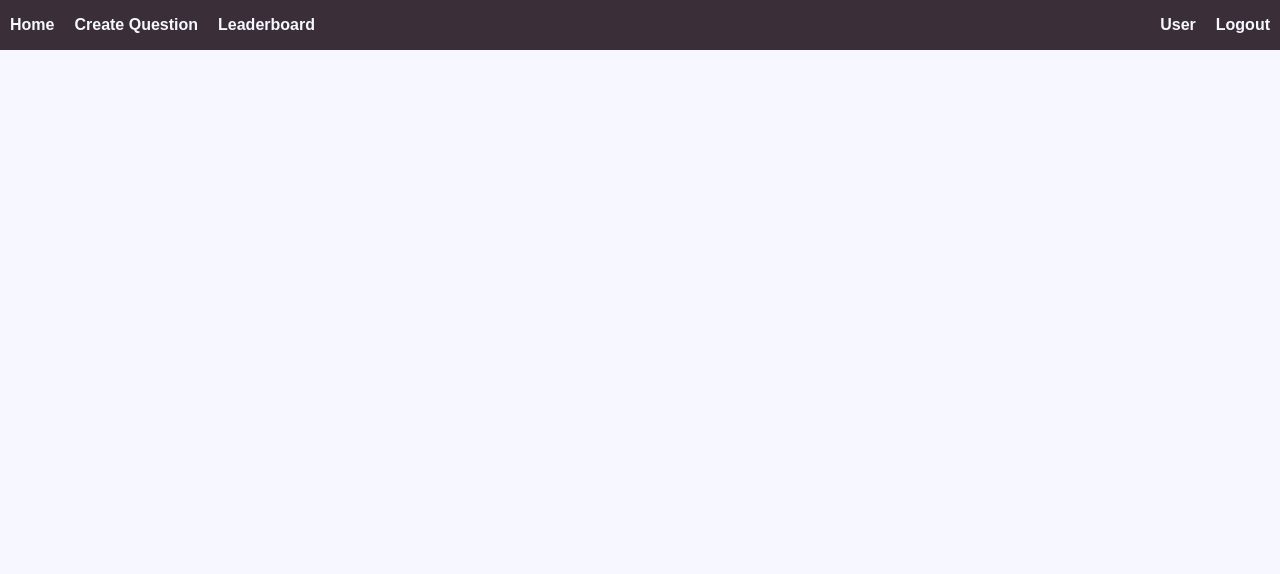
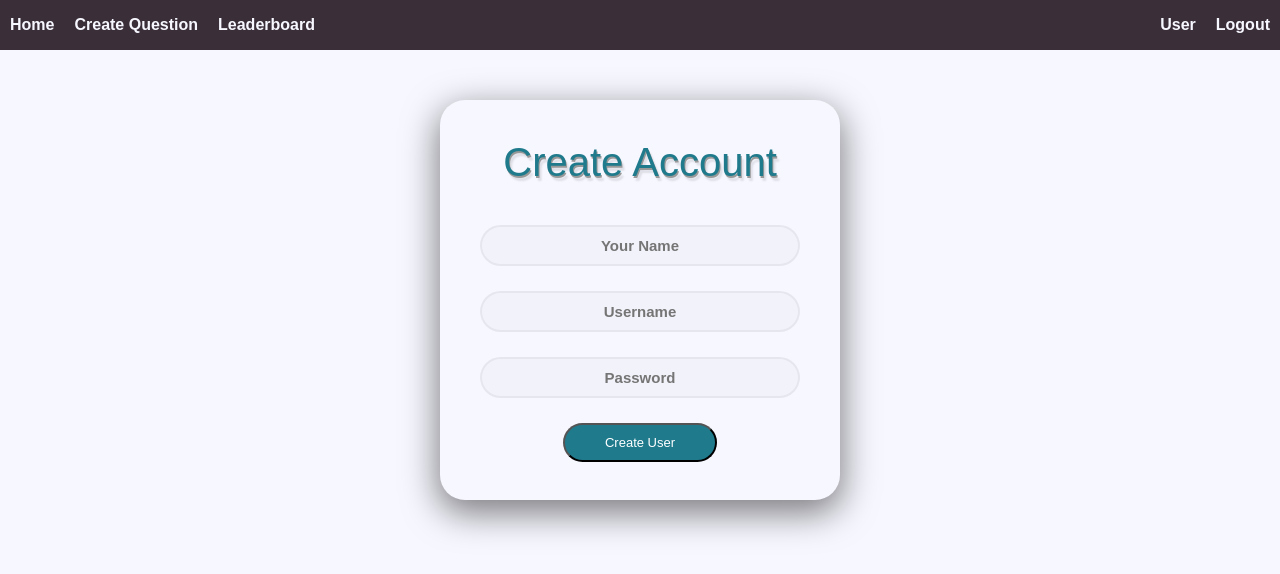
Before and after one commit to wesley-strange/reactnd-would-you-rather, a React (Create React App) app: page /createuser in a window 1280 px wide. Shown: the top 574 px of the page. Built offline with nearby package versions, Linux system fonts and the light colour scheme.

Commit message:
Started Implementing Routing

```diff
--- a/src/components/App.js
+++ b/src/components/App.js
@@ -1,13 +1,17 @@
-import React, { Component } from 'react';
+import React, { Component, Fragment } from 'react'
+import { BrowserRouter as Router, Route, Switch } from 'react-router-dom'
+import LoadingBar from 'react-redux-loading'
 import { connect } from 'react-redux'
 import { handleInitialData } from '../actions/shared'
 import '../styles/App.css';
 import Login from './Login'
 import CreateUser from './CreateUser'
 import QuestionList from './QuestionList'
+import QuestionResults from './QuestionResults'
 import CreateQuestion from './CreateQuestion'
 import Leaderboard from './Leaderboard'
 import Nav from './Nav'
+import { PrivateRoute } from './PrivateRoute'
 
 class App extends Component {
   componentDidMount() {
@@ -16,18 +20,28 @@ class App extends Component {
 
   render() {
     return (
-      <div className="App">
-        {this.props.loading === true
-          ? null
-          : <Nav />}
-      </div>
-    );
+      <Router>
+        <div className='container'>
+          <Nav />
+          {this.props.unauth === true
+            ? null
+            : <div>
+                <Route path='/login' exact component={Login} />
+                <Route path='/createuser' exact component={CreateUser} />
+                <PrivateRoute path='/questionlist' exact component={QuestionList} />
+                <PrivateRoute path='/question/:id' exact component={QuestionResults} />
+                <PrivateRoute path='/leaderboard' exact component={Leaderboard} />
+                <PrivateRoute path='/createquestion' exact component={CreateQuestion} />
+              </div>}
+        </div>
+      </Router>
+    )
   }
 }
 
 function mapStateToProps ({authedUser}) {
   return {
-    loading: authedUser === null
+    unauth: authedUser === null
   }
 }
 
--- a/src/components/CreateQuestion.js
+++ b/src/components/CreateQuestion.js
@@ -1,4 +1,5 @@
 import React, { Component } from 'react'
+import { Redirect } from 'react-router-dom'
 import { connect } from 'react-redux'
 import '../styles/CreateQuestion.css'
 import { handleCreateQuestion } from '../actions/shared'
@@ -35,9 +36,11 @@ class CreateQuestion extends Component {
   }
 
   render() {
-    const { optionOne, optionTwo } = this.state
+    const { optionOne, optionTwo, toHome } = this.state
 
-    // redirect to homepage after submitting a questino
+    if (toHome === true) {
+      return <Redirect to='/' />
+    }
 
     return (
       <form className='new-question' onSubmit={this.handleSubmit}>
--- a/src/components/CreateUser.js
+++ b/src/components/CreateUser.js
@@ -1,4 +1,5 @@
 import React, { Component } from 'react'
+import { Redirect } from 'react-router-dom'
 import { connect } from 'react-redux'
 import '../styles/CreateUser.css';
 import { handleCreateUser } from '../actions/users'
@@ -37,9 +38,11 @@ class CreateUser extends Component {
   }
 
   render() {
-    const { username, password, name } = this.state
+    const { username, password, name, toLogin } = this.state
 
-    // redirect to login page after user is created
+    if (toLogin === true) {
+      return <Redirect to='/login' />
+    }
 
     return (
       <div className="create-window">
--- a/src/components/Login.js
+++ b/src/components/Login.js
@@ -1,4 +1,6 @@
 import React, { Component } from 'react'
+import { Redirect } from 'react-router-dom'
+import { Link, withRouter } from 'react-router-dom'
 import { connect } from 'react-redux'
 import '../styles/Login.css';
 import { handleLogin } from '../actions/authedUser'
@@ -35,9 +37,11 @@ class Login extends Component {
   }
 
   render() {
-    const { username, password } = this.state
+    const { username, password, toHome } = this.state
 
-    // redirect to homepage after login
+    if (toHome === true) {
+      return <Redirect to='/' />
+    }
 
     return (
       <div className="login-window">
@@ -63,7 +67,7 @@ class Login extends Component {
             onChange={this.handleChange}
           />
           <button className="submit" type='submit' align="center">Log in</button>
-          <p className="create" align="center">New user? No problem! Create an account</p>
+          <Link to='createuser' className="create" align="center">New user? No problem! Create an account</Link>
         </form>
       </div>
     )
--- a/src/components/Nav.js
+++ b/src/components/Nav.js
@@ -1,4 +1,5 @@
 import React, { Component } from 'react'
+import { NavLink } from 'react-router-dom'
 import { connect } from 'react-redux'
 import '../styles/Nav.css';
 
@@ -9,13 +10,19 @@ class Nav extends Component {
       <nav className='nav'>
         <ul className='nav-left'>
           <li>
-            Home
+            <NavLink to='/questionlist' exact activeClassName='active'>
+              Home
+            </NavLink>
           </li>
           <li>
-            Create Question
+            <NavLink to='/createquestion' exact activeClassName='active'>
+              Create Question
+            </NavLink>
           </li>
           <li>
-            Leaderboard
+            <NavLink to='/leaderboard' exact activeClassName='active'>
+              Leaderboard
+            </NavLink>
           </li>
         </ul>
         <ul className='nav-right'>
@@ -23,7 +30,9 @@ class Nav extends Component {
             User
           </li>
           <li>
-            Logout
+            <NavLink to='/login' exact activeClassName='active'>
+              Logout
+            </NavLink>
           </li>
         </ul>
       </nav>
--- /dev/null
+++ b/src/components/PrivateRoute.js
@@ -0,0 +1,21 @@
+import React from "react"
+import {
+  BrowserRouter as Router,
+  Link,
+  Route,
+  Redirect,
+  withRouter
+} from 'react-router-dom'
+
+const fakeAuth = true
+
+export const PrivateRoute = ({ component: Component, ...rest }) => (
+  <Route {...rest} render={(props) => (
+    fakeAuth === true
+      ? <Component {...props} />
+      : <Redirect to={{
+          pathname: '/login',
+          state: { from: props.location }
+        }} />
+  )} />
+)
--- a/src/components/Question.js
+++ b/src/components/Question.js
@@ -1,14 +1,15 @@
 import React, { Component } from 'react'
 import { connect } from 'react-redux'
 import '../styles/Question.css';
+import { Link, withRouter } from 'react-router-dom'
 
 class Question extends Component {
   render() {
     const { question, authorAvatar } = this.props
-    const { author, optionOne, optionTwo } = question
+    const { author, optionOne, optionTwo, id } = question
 
     return (
-      <div className='question'>
+      <Link to={`/question/${id}`} className='question'>
         <div className='question-title'>Would You Rather...</div>
         <div className='question-option option-one'>{optionOne.text}</div>
         <div className='question-option option-two'>{optionTwo.text}</div>
@@ -20,7 +21,7 @@ class Question extends Component {
           />
           <p>Submitted by {author}</p>
         </div>
-      </div>
+      </Link>
     )
   }
 }
--- a/src/components/QuestionList.js
+++ b/src/components/QuestionList.js
@@ -43,13 +43,13 @@ class QuestionList extends Component {
               ? (
                 answeredQuestions.map((question) => (
                   <li key={question.id}>
-                    <QuestionResults id={question.id} />
+                    <Question id={question.id} />
                   </li>
                 ))
               )
               : unansweredQuestions.map((question) => (
                 <li key={question.id}>
-                  <QuestionResults id={question.id} />
+                  <Question id={question.id} />
                 </li>
               ))}
           </ul>
--- a/src/components/QuestionResults.js
+++ b/src/components/QuestionResults.js
@@ -73,7 +73,9 @@ class QuestionResults extends Component {
   }
 }
 
-function mapStateToProps ({authedUser, users, questions}, { id }) {
+function mapStateToProps ({authedUser, users, questions}, props) {
+  const { id } = props.match.params
+
   const question = questions[id]
   const authorAvatar = users[question.author].avatarURL
   const user = 'swaggyprophet'
--- a/src/styles/Nav.css
+++ b/src/styles/Nav.css
@@ -4,6 +4,11 @@
   font-weight: bold;
   background-color: var(--black-coffee);
   color: var(--ghost-white);
+}
+
+.nav a {
+  color: var(--ghost-white);
+  text-decoration: none;
 }
 
 .nav-left {
--- a/src/styles/Question.css
+++ b/src/styles/Question.css
@@ -14,6 +14,7 @@ body {
     "bottom bottom";
   border: 3px solid var(--black-coffee);
   border-radius: 10px;
+  text-decoration: none;
 }
 
 .question-title {
```
